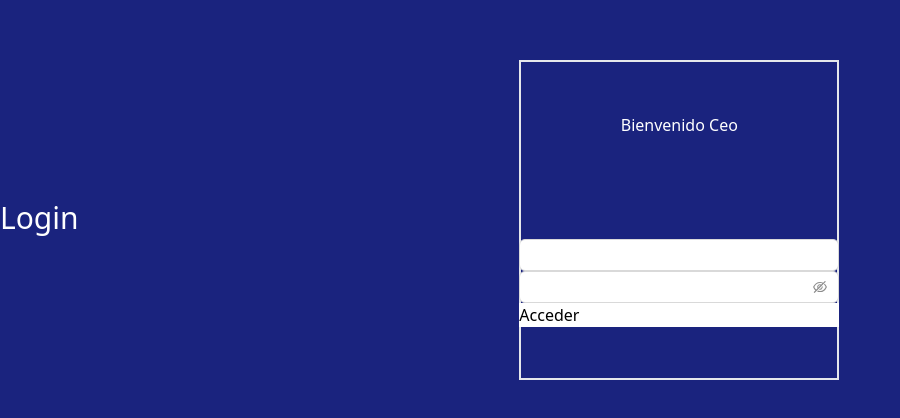
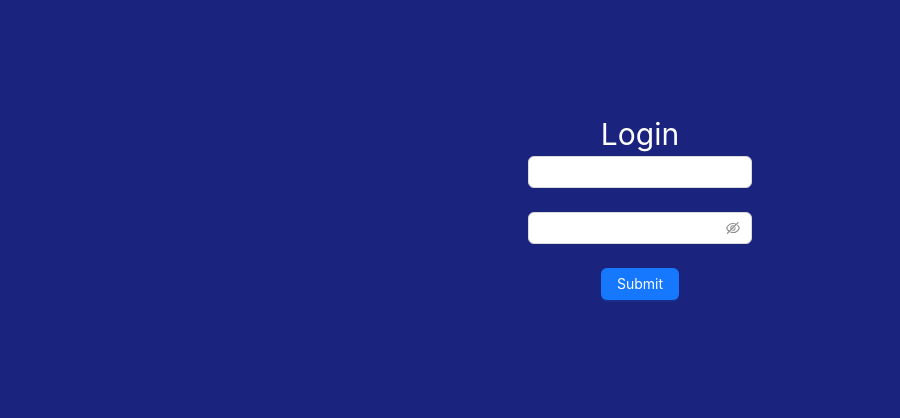
Before and after one commit to adrihle/project_ninja, a Next.js app: page /login in a window 1280 px wide. Shown: the part 180-598 px from the top of the page, without its empty margins (0-900 px from the left). Built offline with nearby package versions, Linux system fonts and the light colour scheme.

Commit message:
fix: wipe form

```diff
--- a/app/login/page.tsx
+++ b/app/login/page.tsx
@@ -1,23 +1,34 @@
 "use client";
 
-import { Field, PasswordField } from "@/components";
+import { Button, Field, PasswordField } from "@/components";
+import Form from 'antd/es/form';
+import { useTransition } from "react";
 
 const Login = () => {
+  const [pending, start] = useTransition();
+
+  const onFinish = async (data: any) => {
+    start(async () => {
+    console.log({ data });
+    });
+  };
+
   return (
-    <div
-      className="  min-h-screen flex justify-center items-center"
-      style={{ backgroundColor: "#1a237e" }}
-    >
-      <h3 className="text-3xl h-10 text-white">Login</h3>
-      <div className="  border-2 mx-auto w-80 h-80 flex flex-col items-center justify-around">
-        <div className="text-white">Bienvenido Ceo</div>
-        <form action="" className="w-80  flex justify-center flex-col">
-          <Field />
-          <PasswordField />
-
-          <input type="text" value="Acceder" />
-        </form>
-      </div>
+    <div className="min-h-screen flex justify-center items-center flex-col">
+      <Form onFinish={onFinish}>
+        <div className="w-56 flex justify-center items-center flex-col">
+          <h3 className="text-3xl h-10 text-white">Login</h3>
+          <Form.Item name="username">
+            <Field />
+          </Form.Item>
+          <Form.Item name="password">
+            <PasswordField />
+          </Form.Item>
+          <Form.Item>
+            <Button type="primary" htmlType="submit" loading={pending}>Submit</Button>
+          </Form.Item>
+        </div>
+      </Form>
     </div>
   );
 };
```
